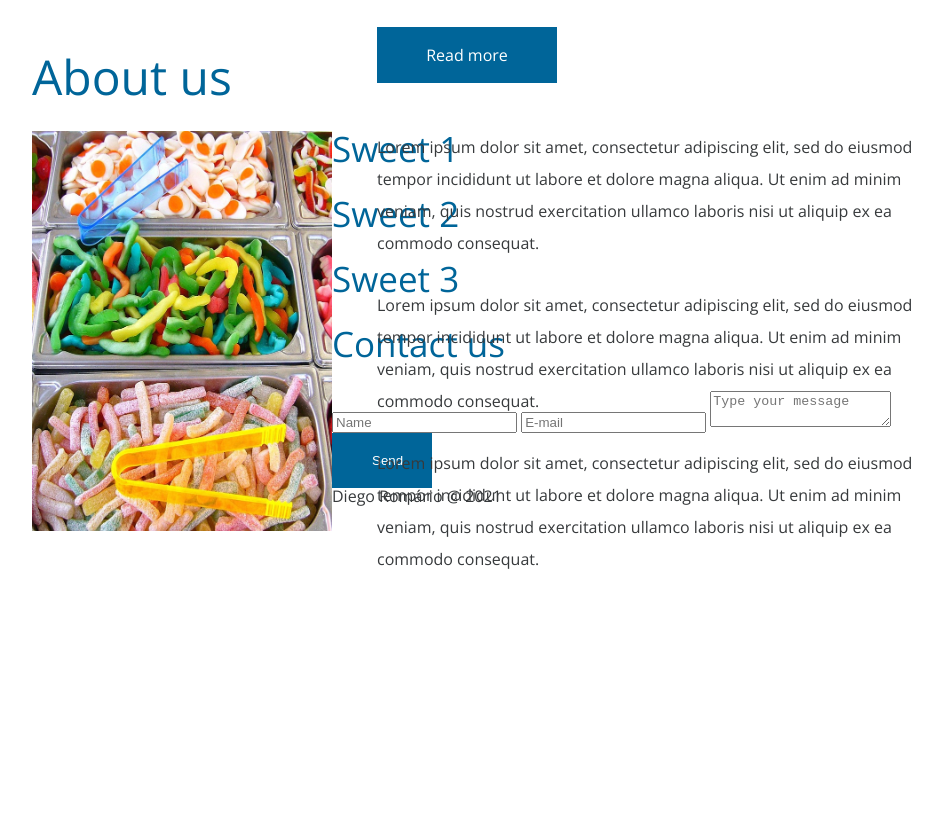
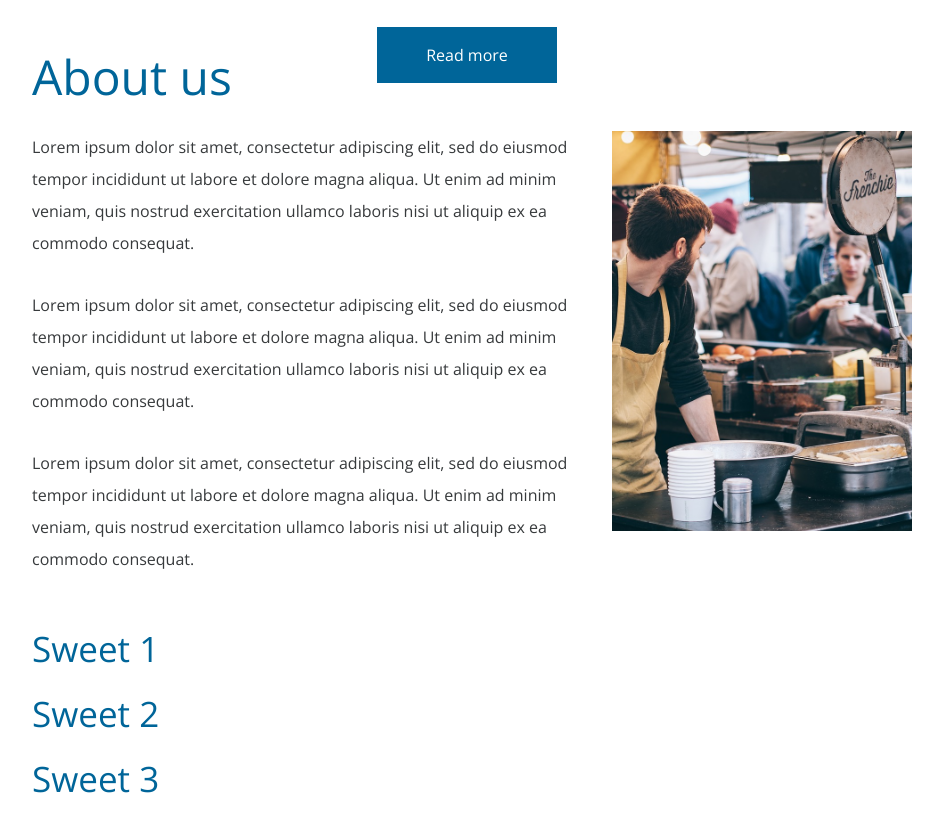
Before and after one commit to DiegoRomario/sweet-shop, a plain HTML site: page index.html in a window 1280 px wide. Shown: the part 1095-1918 px from the top of the page, without its empty margins (318-1261 px from the left). Before the commit the page ends 1700 px from the top, so only its background shows below. Drawn offline with nearby package versions, Linux system fonts and the light colour scheme.

Commit message:
Estilizando sessão About

```diff
--- a/css/styles.css
+++ b/css/styles.css
@@ -95,7 +95,7 @@ section {
 	margin-top: 70px;
 }
 
-#session-welcome::after, #session-sobre::after {
+#session-welcome::after, #session-about::after {
 	content: "";
 	display: block;
 	clear: both;
@@ -141,3 +141,15 @@ section {
 .session-welcome-btn:hover, form input[type=submit]:hover {
 	background-color: #2790C6;
 }
+
+#session-about .session-minibanner {
+	float: right;
+	margin-right: 50px;
+	background-image: url('../img/banner4.jpg');
+}
+
+#session-about .session-description {
+	position: absolute;
+	left: 25px;
+	width: calc(100% - 400px);
+}
```
